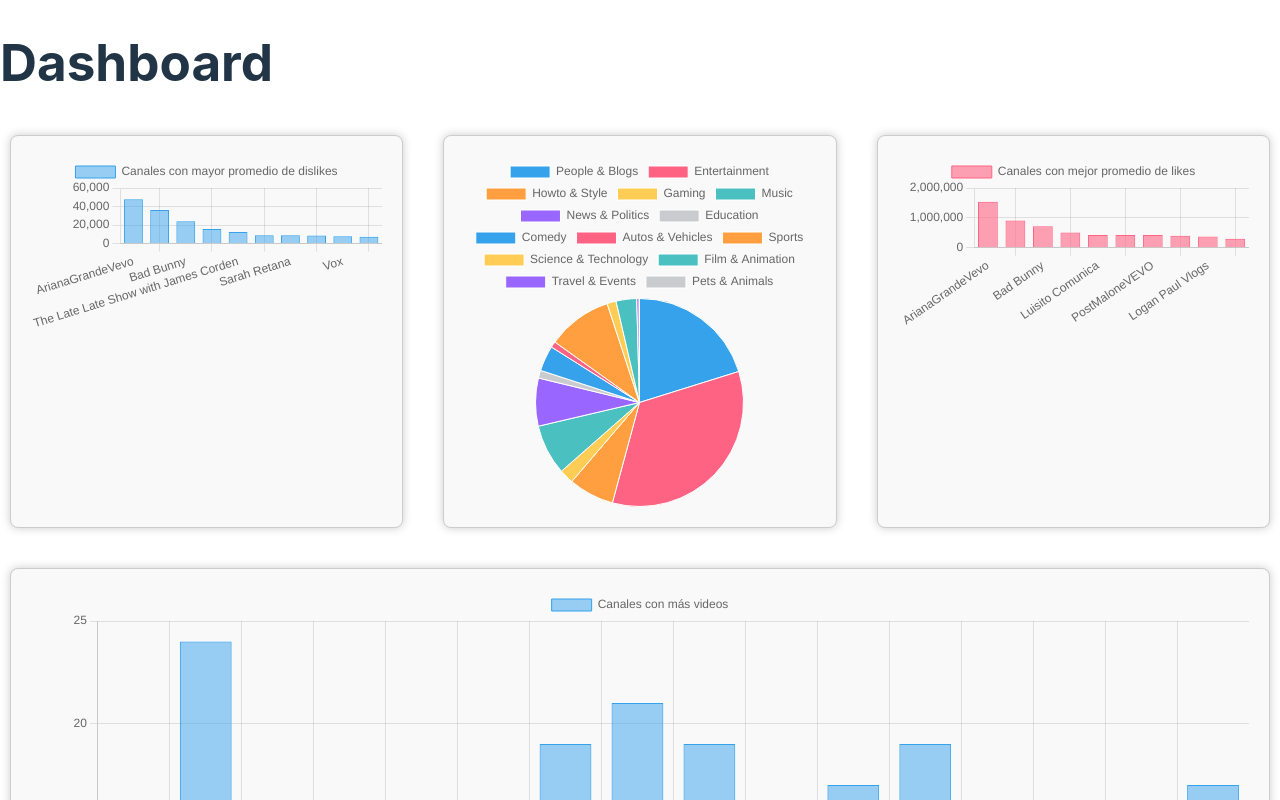
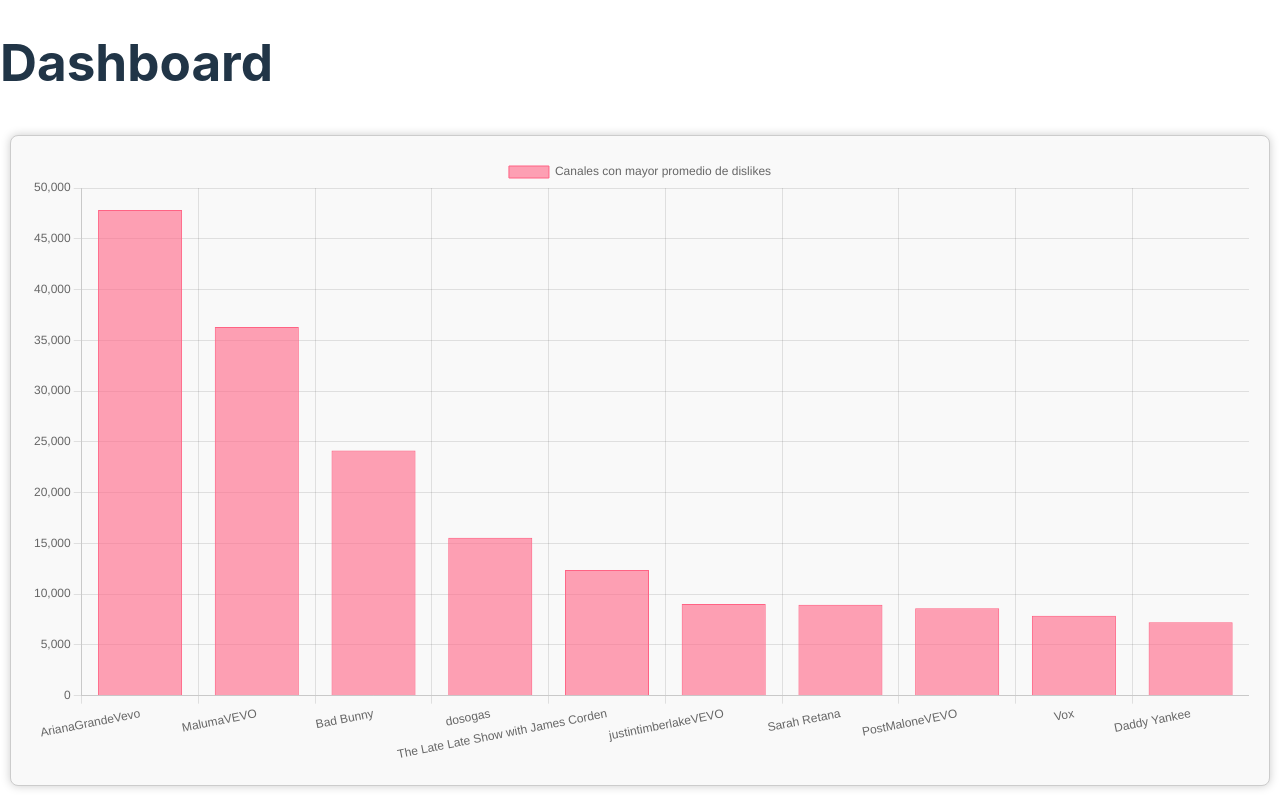
Before and after one commit to EricWithC04/practico-visualizacion, a React (Vite) app: page / in a window 1280 px wide. Shown: the top 800 px of the page. Built offline with nearby package versions, Linux system fonts and the light colour scheme.

Commit message:
se actualizo los visuales

```diff
--- a/src/App.jsx
+++ b/src/App.jsx
@@ -1,14 +1,8 @@
 import React, { useState, useEffect } from 'react';
 import PieChart from './components/PieChart';
 import BarChart from './components/BarChart';
-import {
-  dataReader,
-  mostRepeatedChannels,
-  mostRepeatedCategories,
-  higherAVGlikes,
-  higherAVGdisLikes } from './utils/dataReader'
+import { dataReader, mostRepeatedChannels, mostRepeatedCategories, higherAVGlikes, higherAVGdisLikes } from './utils/dataReader'
 import "./components/App.css"
-// Importar los datos de un archivo separado idealmente
 import { pieData2, barData1, barData2 } from './data';
 
 function App() {
@@ -29,15 +23,14 @@
           {
               label: 'Canales con más videos',
               data: data,
-              // backgroundColor: 'rgba(255, 99, 132, 0.6)',
-              // borderColor: 'rgba(255, 99, 132, 1)',
+              backgroundColor: 'rgba(54, 162, 235, 0.6)',
+              borderColor: 'rgba(54, 162, 235, 1)',
               borderWidth: 1,
           },
       ],
     }
-
     setDataChannels(completeData)
-  }, [])
+  }, []);
 
   useEffect(() => {
     const categories = mostRepeatedCategories()
@@ -50,15 +43,14 @@
           {
               label: 'Categorias más vistas',
               data: data,
-              // backgroundColor: 'rgba(255, 99, 132, 0.6)',
-              // borderColor: 'rgba(255, 99, 132, 1)',
+              // backgroundColor: 'rgba(75, 192, 192, 0.6)',
+              // borderColor: 'rgba(75, 192, 192, 1)',
               borderWidth: 1,
           },
       ],
     }
-
     setDataCategories(completeData)
-  }, [])
+  }, []);
 
   useEffect(() => {
     const likes = higherAVGlikes()
@@ -71,15 +63,14 @@
           {
               label: 'Canales con mejor promedio de likes',
               data: data,
-              backgroundColor: 'rgba(255, 99, 132, 0.6)',
-              borderColor: 'rgba(255, 99, 132, 1)',
+              backgroundColor: 'rgba(79, 238, 77, 0.58)',
+              borderColor: 'rgba(36, 244, 33, 0.89)',
               borderWidth: 1,
           },
       ],
     }
-
     setDataLikes(completeData)
-  }, [])
+  }, []);
 
   useEffect(() => {
     const dislikes = higherAVGdisLikes()
@@ -92,32 +83,33 @@
           {
               label: 'Canales con mayor promedio de dislikes',
               data: data,
-              // backgroundColor: 'rgba(255, 99, 132, 0.6)',
-              // borderColor: 'rgba(255, 99, 132, 1)',
+              backgroundColor: 'rgba(255, 99, 132, 0.6)',  // Rojo
+              borderColor: 'rgba(255, 99, 132, 1)',        // Borde rojo más fuerte
               borderWidth: 1,
           },
       ],
     }
-
     setDataDislikes(completeData)
-  }, [])
+  }, []);
 
   return (
       <div className="App">
           <h1>Dashboard</h1>
           <div className="chart-container">
-                <div className="sub-container">
-                <BarChart data={dataDislikes.hasOwnProperty("labels") ? dataDislikes : barData2} />
+              <div  className="sub-container sub-container-dislike">
+                <BarChart data={dataDislikes.hasOwnProperty("labels") ? dataDislikes : barData1} />
               </div>
-                <div className="sub-container">
-                    <PieChart data={dataCategories.hasOwnProperty("labels") ? dataCategories : pieData2} />
-                </div>
-                <div className="sub-container">
+              <div className="sub-container sub-container-like">
                   <BarChart data={dataLikes.hasOwnProperty("labels") ? dataLikes : barData1} />
               </div>
               <div className="sub-container">
                   <BarChart data={dataChannels.hasOwnProperty("labels") ? dataChannels : barData2} />
               </div>
+              <div className="sub-container">
+                  <PieChart data={dataCategories.hasOwnProperty("labels") ? dataCategories : pieData2} />
+              </div>
+
+
           </div>
       </div>
   );
--- a/src/components/App.css
+++ b/src/components/App.css
@@ -6,7 +6,8 @@
 }
 
 .sub-container {
-  flex: 1 1 300px; /* Cada subcontenedor debería intentar ocupar al menos 300px */
+  flex: 1 1 45%; /* Modificación para asegurar que cada subcontenedor sea más grande */
+  min-width: 350px; /* Asegura un tamaño mínimo más adecuado para la visualización */
   margin: 10px;
   padding: 20px;
   border: 1px solid #ccc;
@@ -14,3 +15,10 @@
   border-radius: 8px;
   background-color: #f9f9f9;
 }
+
+/* Específicos para likes y dislikes para mayor visibilidad */
+.sub-container-like,
+.sub-container-dislike {
+  flex: 2 1 90%; /* Aumenta la proporción y el mínimo de flex para estos contenedores */
+  min-width: 600px; /* Aumenta el tamaño mínimo para mejorar la visualización */
+}
```
Lines whose indentation alone changed are shown as unchanged.
